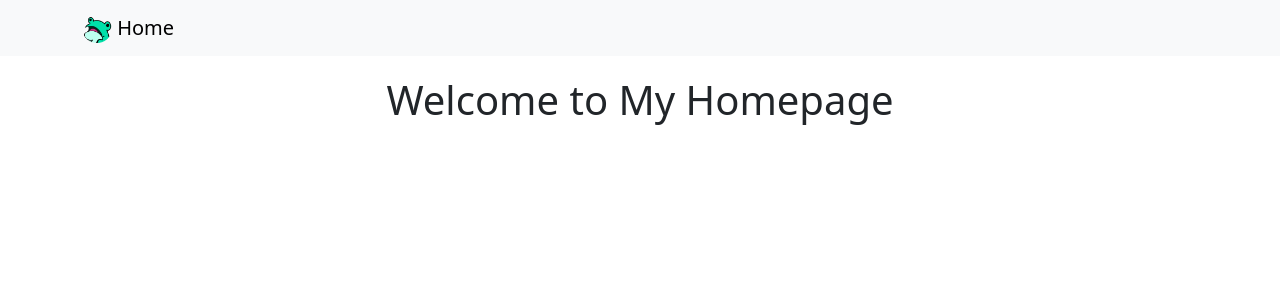
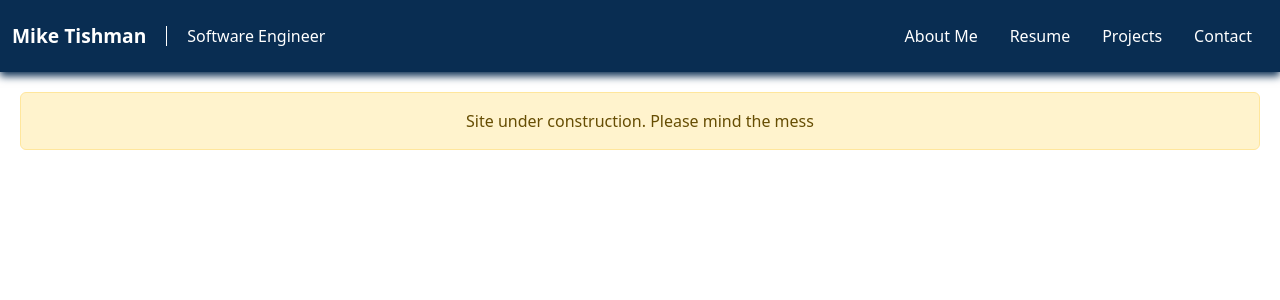
Before and after one commit to Tishinator/Tishinator.github.io, a React (Create React App) app in the folder user-page/: page / in a window 1280 px wide. Shown: the top 300 px of the page. Built offline with nearby package versions, Linux system fonts and the light colour scheme.

Commit message:
Updated Header

```diff
--- a/user-page/src/components/Header.js
+++ b/user-page/src/components/Header.js
@@ -1,30 +1,38 @@
 import React from 'react';
-import './css/Header.css';
+import { Container, Row, Col, Nav } from 'react-bootstrap';
 
-// bootstrap imports
-import Container from 'react-bootstrap/Container';
-import Navbar from 'react-bootstrap/Navbar'
+import './css/Header.css'
 
-import siteImage from "../assets/richard.png"
-
-function Header() {
-
-  return (
-    <Navbar className="bg-body-tertiary">
-        <Container>
-          <Navbar.Brand href="#home">
-            <img
-              alt=""
-              src={siteImage}
-              width="30"
-              height="30"
-              className="d-inline-block align-top"
-            />{' '}
-            Home
-          </Navbar.Brand>
+const Header = () => {
+    return (
+        <Container fluid className="bg-dark text-light py-3">
+            <Row>
+                <Col md={6} className="d-flex align-items-center">
+                    <div className='name-occupation-wrapper'>
+                        <p className="name">Mike Tishman</p>
+                        <div className="vert-separator"></div>
+                        <p className="occupation">Software Engineer</p>
+                    </div>
+                </Col>
+                <Col md={6}>
+                    <Nav className="justify-content-end">
+                        <Nav.Item>
+                            <Nav.Link href="#about" className="text-light">About Me</Nav.Link>
+                        </Nav.Item>
+                        <Nav.Item>
+                            <Nav.Link href="#resume" className="text-light">Resume</Nav.Link>
+                        </Nav.Item>
+                        <Nav.Item>
+                            <Nav.Link href="#projects" className="text-light">Projects</Nav.Link>
+                        </Nav.Item>
+                        <Nav.Item>
+                            <Nav.Link href="#contact" className="text-light">Contact</Nav.Link>
+                        </Nav.Item>
+                    </Nav>
+                </Col>
+            </Row>
         </Container>
-      </Navbar>
-  );
+    );
 }
 
 export default Header;
--- a/user-page/src/components/css/Header.css
+++ b/user-page/src/components/css/Header.css
@@ -0,0 +1,40 @@
+/* Header.css */
+.bg-dark {
+    background-color: #092d52 !important; /* Example background color */
+    box-shadow: 0 4px 8px 0 #092d52;
+}
+
+.name-occupation-wrapper {
+    display: flex; /* Enables flexbox layout */
+    align-items: center; /* Aligns items vertically in the center */
+    gap: 10px; /* Adds space between items */
+}
+
+.vert-separator {
+    height: 20px; /* Adjust the height as needed */
+    width: 1px; /* Thin vertical line */
+    background-color: #fff; /* White color for the separator */
+    margin: 0 10px; /* Margin to add space around the separator */
+}
+
+.name, .occupation {
+    margin: 0; /* Removes default margins */
+    font-size: 1rem; /* Adjust font size as needed */
+}
+
+/* Adjustments for Nav items */
+.text-light {
+    color: #fff !important; /* Ensures text is light colored */
+}
+
+/* Additional styles for Nav */
+.nav-link {
+    text-decoration: none; /* Removes underline from links */
+    color: inherit; /* Inherits color from parent */
+    padding: 0.5rem 1rem; /* Adjusts padding for better spacing */
+}
+
+.name{
+    font-weight: bold;
+    font-size: 1.2rem;
+}
--- a/user-page/src/pages/HomePage.js
+++ b/user-page/src/pages/HomePage.js
@@ -1,5 +1,6 @@
 import React from 'react';
 import './css/HomePage.css';
+import Alert from 'react-bootstrap/Alert';
 
 // components
 import Header from '../components/Header';
@@ -15,7 +16,9 @@ function HomePage() {
     <div>
       <Header />
       <div className="homepage">
-        <h1>Welcome to My Homepage</h1>
+        <Alert key='warning' variant='warning'>
+          Site under construction. Please mind the mess
+        </Alert>
       </div>
       {/* Additional content will go here */}
     </div>
```
